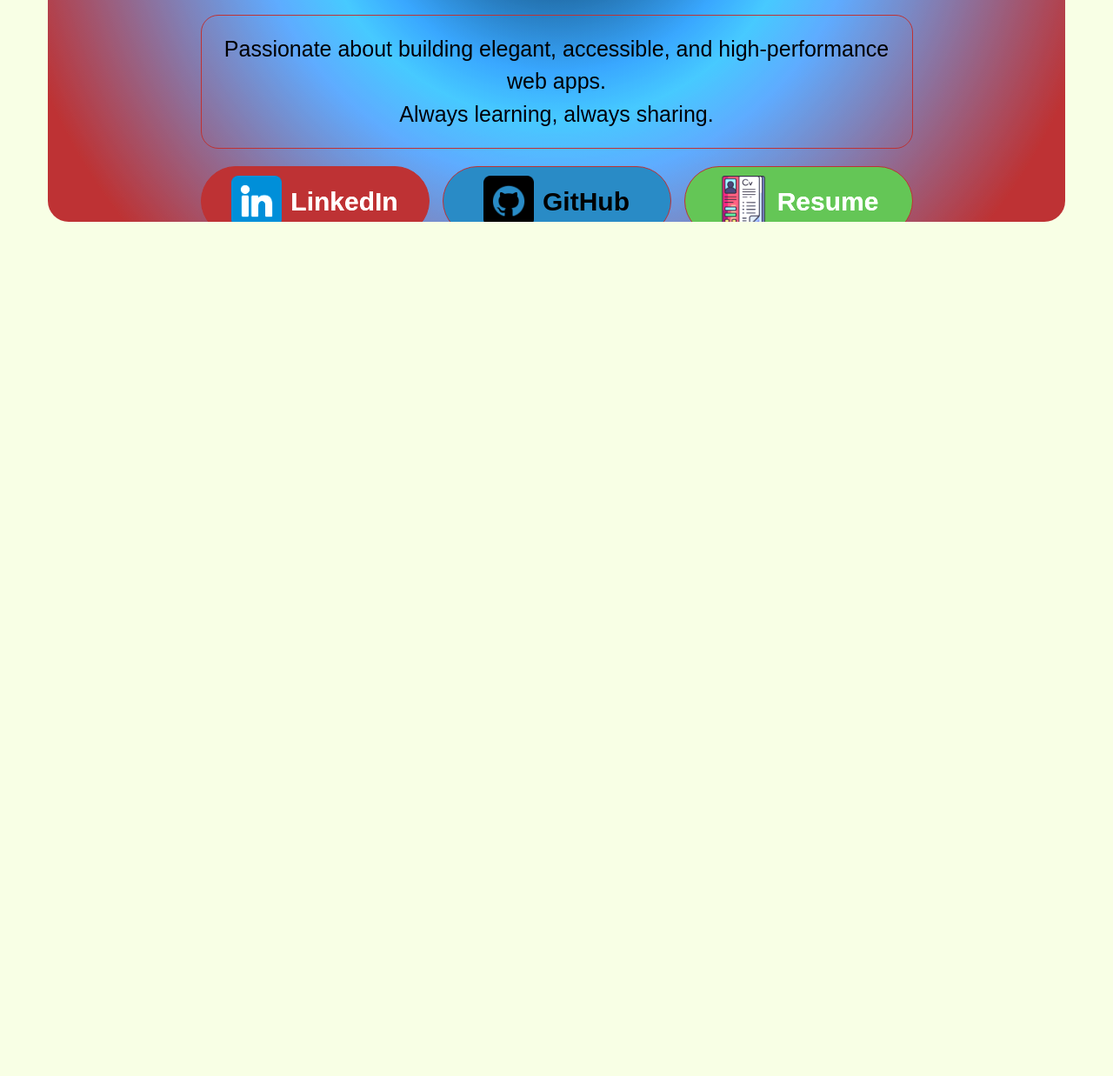
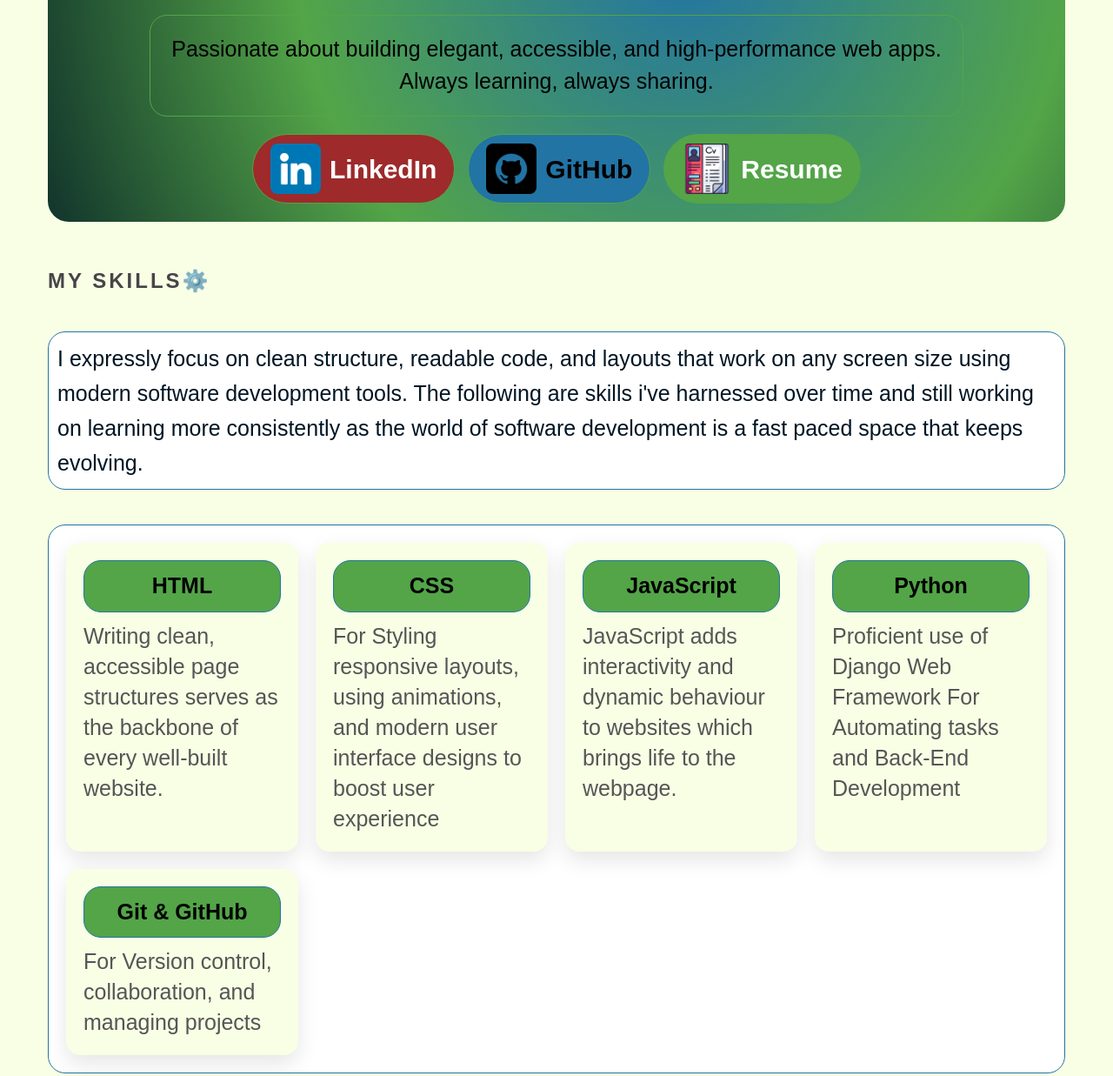
Before and after one commit to Olabayode/my-portfolio, a plain HTML site: page index.html in a window 1280 px wide. Shown: the part 645-1882 px from the top of the page at 87% size. Before the commit the page ends 900 px from the top, so only its background shows below. Drawn offline with Linux system fonts and the light colour scheme.

Commit message:
my skills page

```diff
--- a/assets/styles/style.css
+++ b/assets/styles/style.css
@@ -13,6 +13,7 @@ body{
     /* border: 1px solid #444472; */
 }
 
+/* Header */
 header{
     width: 100%;
     top: 0;
@@ -23,7 +24,8 @@ header{
     margin-bottom: 20px;
 }
 
-.flex, .navContainer, nav, .hero-content,.hero-content-details, .hero-content-image, .details3, .details3 a{
+.flex, .navContainer, nav, .hero-content,.hero-content-details,
+.hero-content-image, .details3, .details3 a{
     display: flex;
 }
 
@@ -31,8 +33,8 @@ header{
     flex-wrap: wrap;
 }
 
-.flex h1{
-    letter-spacing: 4px;
+h1{
+    letter-spacing: 3px;
     color: #474448;
 }
 
@@ -71,30 +73,35 @@ nav a{
     color: #d69e18;
 }
 
+/* Hero Banner */
 .hero{
     height: 100vh;
     display: flex;
     border-radius: 24px;
     justify-content: center;
-    overflow: hidden;
+    overflow: scroll;
+    object-fit: contain;
     opacity: 1;
+    margin-bottom: 50px;
     align-items: center;
     text-align: center;
-    background: radial-gradient(circle at center, #001524, #2274A5, #9E2A2B);
+    background: radial-gradient(circle at center, #2274A5, #53A548, #001524);
     background-size: 150% 150%;
-    animation: pulseGlow 2s ease-in-out infinite;
+    animation: pulseGlow 4s ease-in-out infinite;
 }
 
 @keyframes pulseGlow {
   0% {
-    background: radial-gradient(circle at center, #001524 0%, #2274A5 50%, #9E2A2B 100%);
+    background: radial-gradient(circle at center,   #2274A5, #53A548, #001524);
+    background-size: 100% 100%;
   }
   50% {
-  background: radial-gradient(circle at center, #001524 0%, #3ba8ff 40%, #9E2A2B 90%);
-  filter: brightness(1.2);
+    background: radial-gradient(circle at center,  #2274A5, #53A548, #001524);
+    background-size: 150% 150%;
   }
   100% {
-    background: radial-gradient(circle at center, #001524 0%, #2274A5 50%, #9E2A2B 100%);
+    background: radial-gradient(circle at center,   #2274A5, #53A548, #001524);
+    background-size: 100% 100%;
   }
 }
 
@@ -113,7 +120,7 @@ nav a{
 .hero-content-image{
     width: 350px;
     height: 350px;
-    border: 1px solid #2274A5;
+    border: 0.5px solid #777575;
     border-radius: 50%;
     justify-content: center;
     align-items: center;
@@ -134,7 +141,7 @@ nav a{
 }
 
 .hero-content-details{
-    max-width: 70%;
+    max-width: 80%;
     min-width: 280px;
 }
 
@@ -142,12 +149,12 @@ nav a{
     font-size: 50px;
 }
 
-.details1 p, .details2 p{
+.details1 p, .details2 p, .skills p{
     font-size: 25px;
 }
 
 .details2{
-    border: 1px solid #9E2A2B;
+    border: 1px solid #53A548;
     border-radius: 20px;
     padding: 20px;
 }
@@ -165,8 +172,8 @@ nav a{
 
 .details3 a{
     height: 80px;
-    width: 100%;
-    border: 1px solid #9E2A2B;
+    /* width: 100%; */
+    border: 1px solid #53A548;
     border-radius: 40px;
     text-decoration: none;
     overflow: hidden;
@@ -209,3 +216,65 @@ nav a{
     color: #53A548;
     background-color: #000;
 }
+
+.skills {
+    margin-bottom: 40px;
+}
+
+.skills h2 {
+    font-size: 25px;
+    margin-bottom: 15px;
+}
+
+.skill-intro {
+    font-size: 22px;
+    border: 1px solid #2274A5;
+    border-radius: 20px;
+    padding: 10px;
+    background-color: #fff;
+    color: #001524;
+    margin-top: 40px;
+    margin-bottom: 40px;
+    line-height: 1.6;
+}
+
+.skill-cards {
+    display: grid;
+    border: 1px solid #2274A5;
+    border-radius: 20px;
+    /* text-align: center; */
+    padding: 20px;
+    background-color: #fff;
+    grid-template-columns: repeat(auto-fit, minmax(230px, 1fr));
+    gap: 20px;
+}
+
+.skill-cards .card {
+    padding: 20px;
+    border-radius: 16px;
+    background: #F8FFE5;
+    backdrop-filter: blur(10px);
+    box-shadow: 0 10px 25px #0000001a;
+    transition: transform 0.3s ease, box-shadow 0.3s ease;
+}
+
+.skill-cards .card:hover {
+    transform: translateY(-6px);
+    box-shadow: 0 15px 35px #53A548;
+}
+
+.skill-cards .card h3 {
+    border: 1px solid #2274A5;
+    border-radius: 20px;
+    background-color: #53A548;
+    text-align: center;
+    padding: 10px;
+    font-weight: 600;
+    margin-bottom: 10px;
+    font-size: 25px;
+}
+
+.skill-cards .card p {
+    color: #555;
+    line-height: 1.4;
+}
--- a/index.html
+++ b/index.html
@@ -57,6 +57,40 @@
                     </div>
                 </div>
             </section>
+            <section class="skills">
+                <h1>MY SKILLS⚙️</h1>
+                <p class="skill-intro">
+                    I expressly focus on clean structure, readable code, and layouts that work on any screen size using modern software development tools. The following are skills i've harnessed over time and still working on learning more consistently as the world of software development is a fast paced space that keeps evolving.
+                </p>
+
+                <div class="skill-cards">
+                    <div class="card">
+                        <h3>HTML</h3>
+                        <p>Writing clean, accessible page structures serves as the backbone of every well-built website.</p>
+                    </div>
+
+                    <div class="card">
+                        <h3>CSS</h3>
+                        <p>For Styling responsive layouts, using animations, and modern user interface designs to boost user experience </p>
+                    </div>
+
+                    <div class="card">
+                        <h3>JavaScript</h3>
+                        <p>JavaScript adds interactivity and dynamic behaviour to websites which brings life to the webpage. </p>
+                    </div>
+
+                    <div class="card">
+                        <h3>Python</h3>
+                        <p>Proficient use of Django Web Framework For Automating tasks and Back-End Development</p>
+                    </div>
+
+                    <div class="card">
+                        <h3>Git & GitHub</h3>
+                        <p>For Version control, collaboration, and managing projects</p>
+                    </div>
+                </div>
+            </section>
+
         </main>
         <footer></footer>
     </body>
```
Also changed, not shown: commit_history.txt (added).
